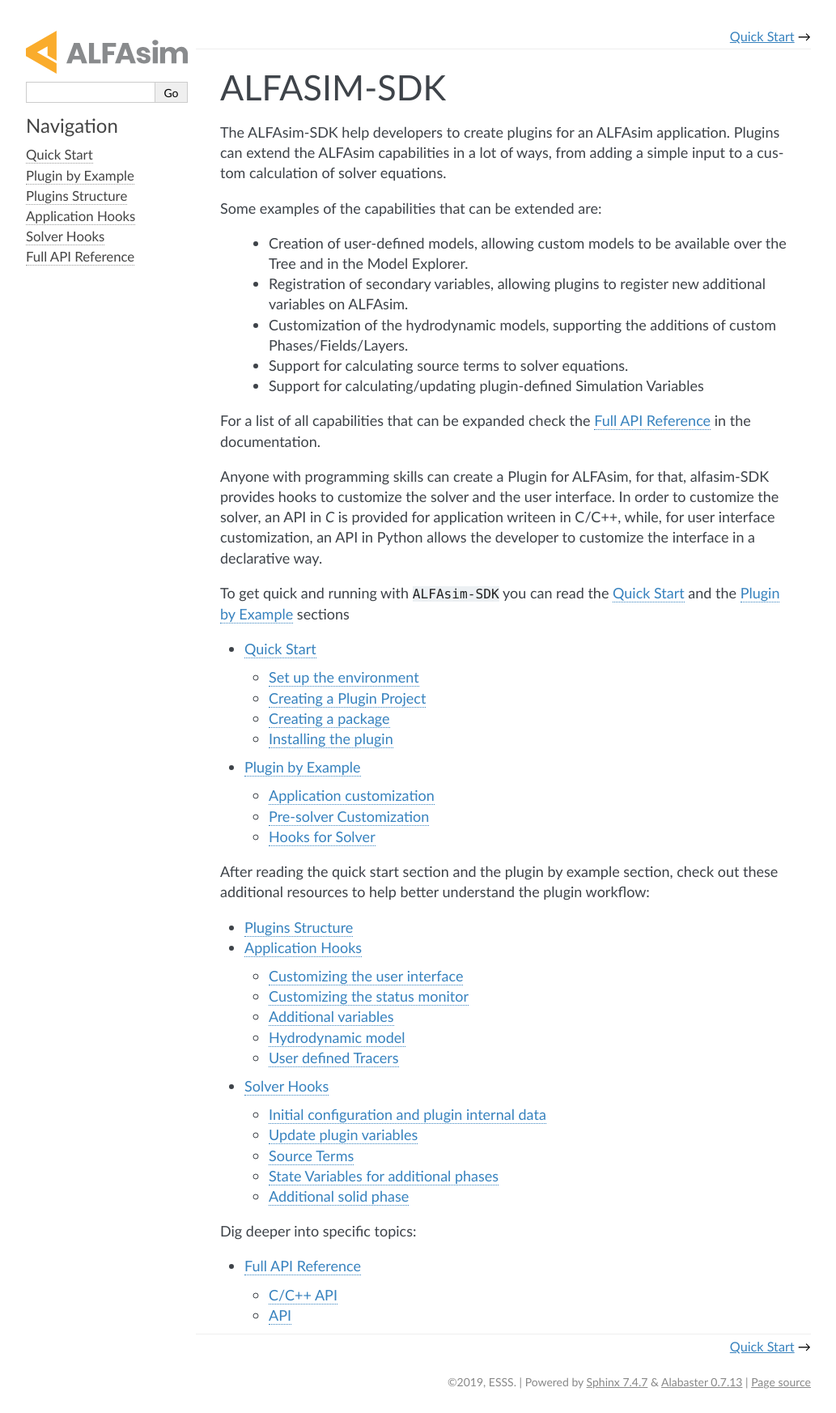
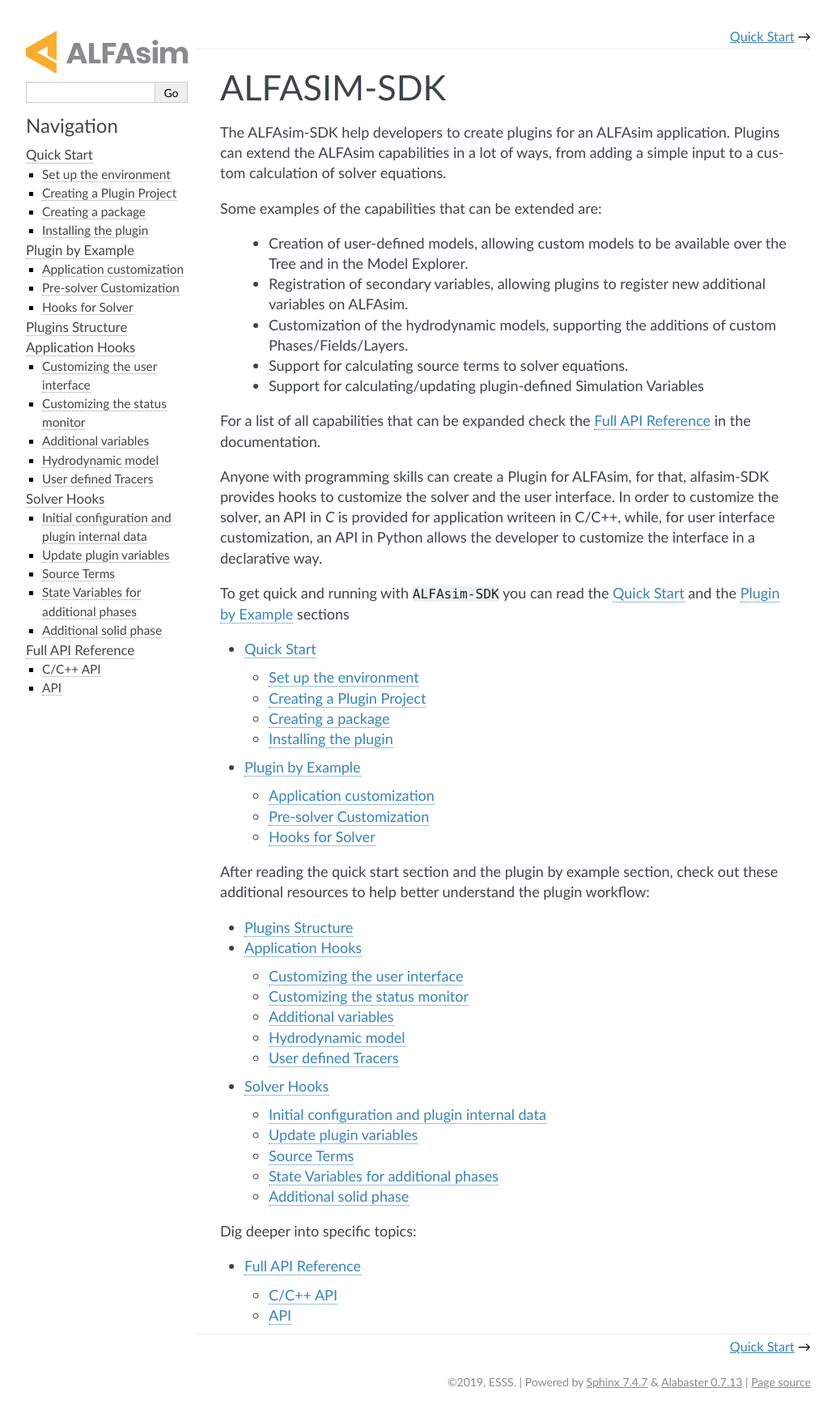
Before and after one commit to ESSS/alfasim-sdk, a Sphinx documentation site: the page built from docs/source/index.rst, in a window 1280 px wide. Shown: the whole page at 81% size, without its empty margins (128-1161 px from the left). Built offline with Sphinx 7.4.7, drawn with Linux system fonts in a browser that asks for light colours.

Commit message:
Add navigation bar that shows all contents

```diff
--- /dev/null
+++ b/docs/source/_templates/fulltoc.html
@@ -0,0 +1,10 @@
+<h3>{{ _('Navigation') }}</h3>
+{{ toctree(includehidden=theme_sidebar_includehidden, collapse=False) }}
+{% if theme_extra_nav_links %}
+<hr />
+<ul>
+    {% for text, uri in theme_extra_nav_links.items() %}
+    <li class="toctree-l1"><a href="{{ uri }}">{{ text }}</a></li>
+    {% endfor %}
+</ul>
+{% endif %}
--- a/docs/source/conf.py
+++ b/docs/source/conf.py
@@ -140,7 +140,7 @@
 # default: ``['localtoc.html', 'relations.html', 'sourcelink.html',
 # 'searchbox.html']``.
 #
-html_sidebars = {"**": ["searchbox.html", "about.html", "navigation.html"]}
+html_sidebars = {"**": ["searchbox.html", "about.html", "fulltoc.html"]}
 
 html_favicon = "_static/alfasim_gui.ico"
 html_logo = "_static/logo-alfasim.svg"
```
